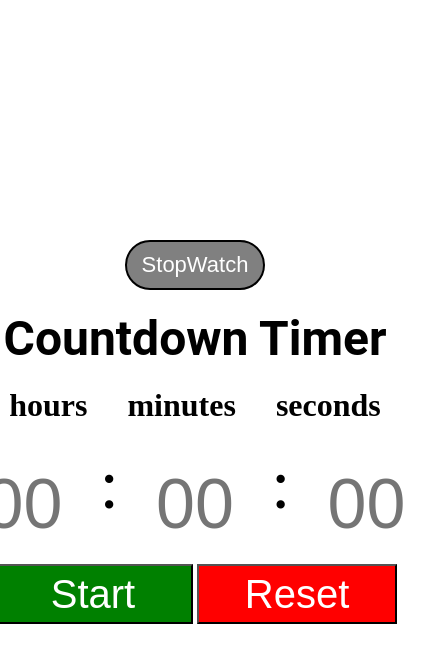
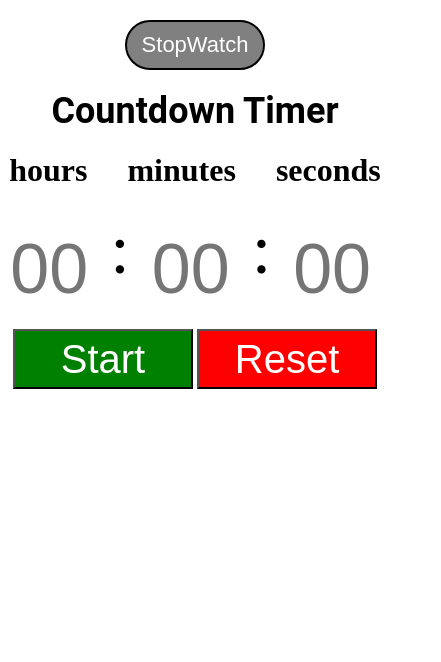
Before and after one commit to pritamrauniyar/countdown-and-stopwatch-timer, a plain HTML site: page index.html in a window 390 px wide. Shown: the whole page, 441 px wide, since content can reach past the window. Drawn offline with Linux system fonts and the light colour scheme.

Commit message:
Made mobile responsive UI

```diff
--- a/style.css
+++ b/style.css
@@ -11,7 +11,6 @@ input::-webkit-inner-spin-button {
   display: flex;
   justify-content: center;
   align-items: center;
-  height: 100vh;
   width: 100vw;
 }
 .btn-container {
@@ -33,7 +32,7 @@ input::-webkit-inner-spin-button {
   display: none;
 }
 .title {
-  font-size: x-large;
+  font-size: large;
   text-align: center;
   font-family: ROBOTO;
 }
@@ -51,7 +50,7 @@ input::-webkit-inner-spin-button {
 
 .same-box {
   height: 100px;
-  width: 130px;
+  width: 100px;
   margin: 10px;
   font-size: 70px;
   text-align: center;
@@ -68,7 +67,7 @@ input::-webkit-inner-spin-button {
 }
 .same-btn {
   height: 60px;
-  width: 200px;
+  width: 180px;
   font-size: 40px;
 }
 #start {
```
